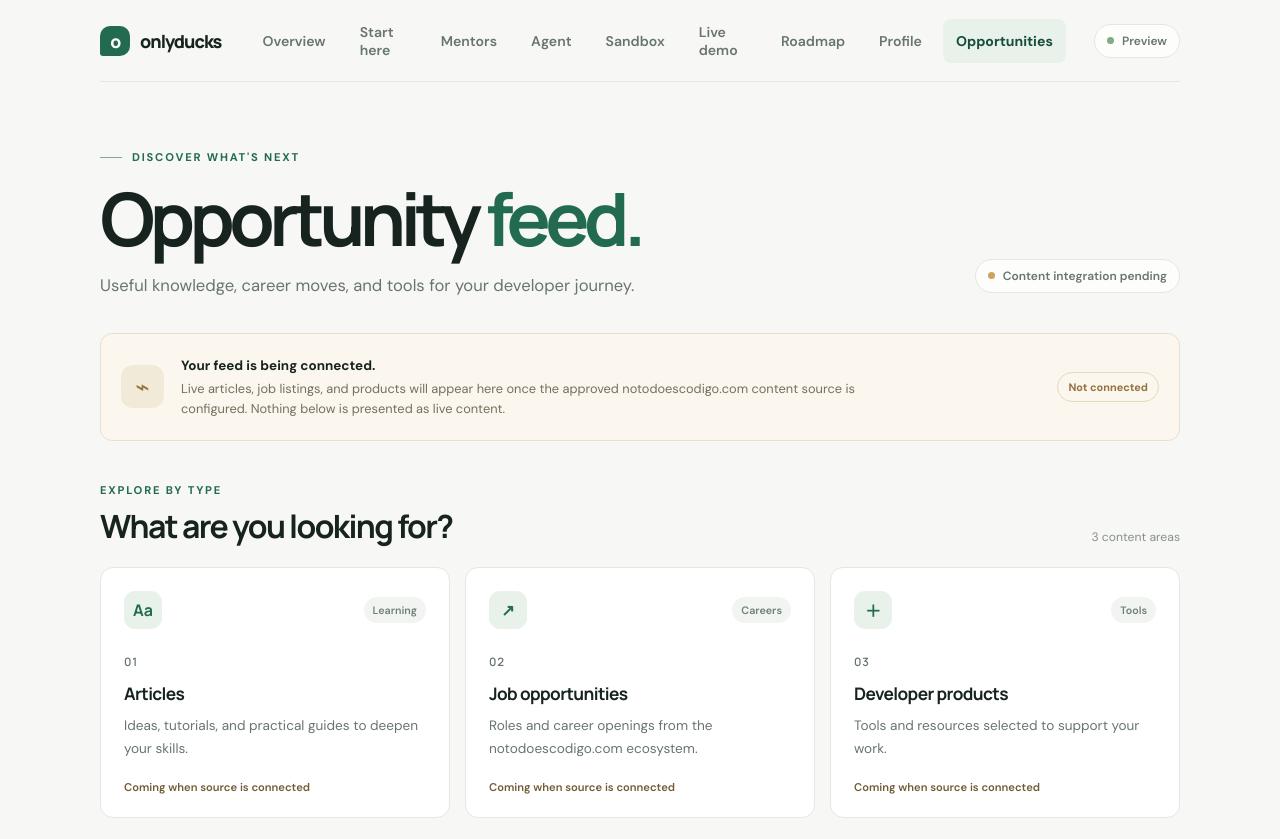
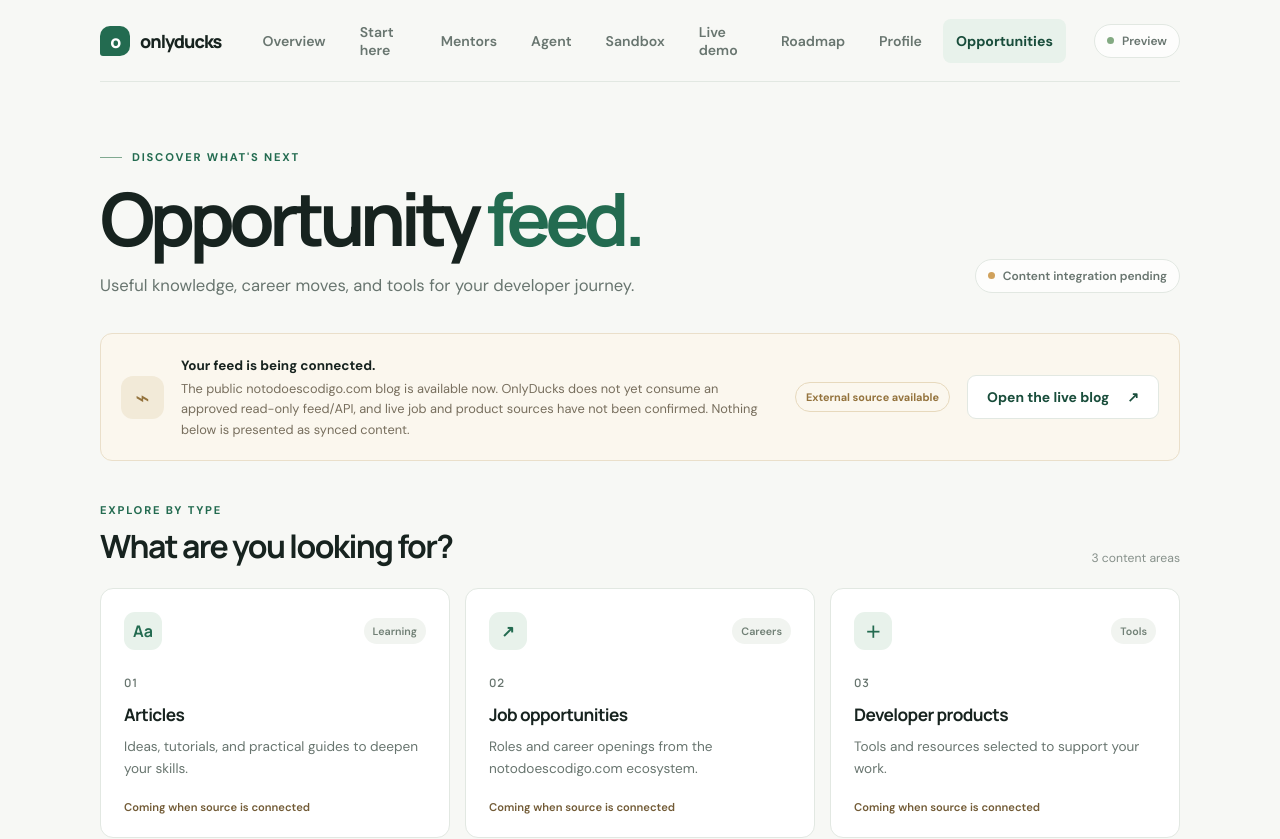
Before and after one commit to CWM-du/OnlyDucks, a Next.js app: page /feed in a window 1280 px wide. Shown: the top 839 px of the page. Built offline with nearby package versions, Linux system fonts and the light colour scheme.

Commit message:
feat(DEV03): link verified public blog source from opportunity feed

```diff
--- a/src/app/feed/page.tsx
+++ b/src/app/feed/page.tsx
@@ -24,8 +24,9 @@ export default function FeedPage() {
 
       <section className="feed-status-panel" aria-live="polite">
         <div className="status-symbol" aria-hidden="true">⌁</div>
-        <div className="feed-status-copy"><strong>Your feed is being connected.</strong><p>Live articles, job listings, and products will appear here once the approved notodoescodigo.com content source is configured. Nothing below is presented as live content.</p></div>
-        <span className="status-tag">Not connected</span>
+        <div className="feed-status-copy"><strong>Your feed is being connected.</strong><p>The public notodoescodigo.com blog is available now. OnlyDucks does not yet consume an approved read-only feed/API, and live job and product sources have not been confirmed. Nothing below is presented as synced content.</p></div>
+        <span className="status-tag">External source available</span>
+        <a className="button button-secondary feed-live-source-link" href="https://www.notodoescodigo.com/blog/" target="_blank" rel="noreferrer">Open the live blog <span aria-hidden="true">↗</span></a>
       </section>
 
       <section className="section-block feed-section" aria-labelledby="categories-heading">
```
